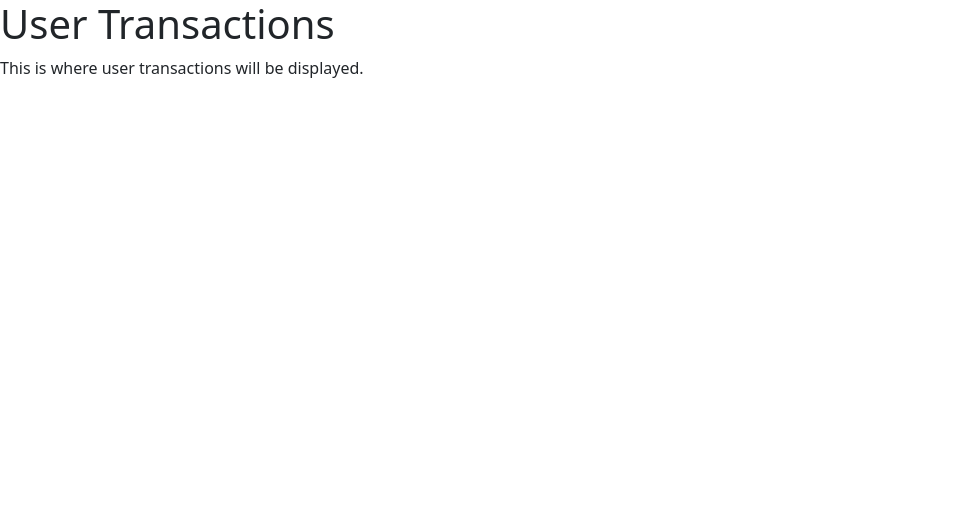
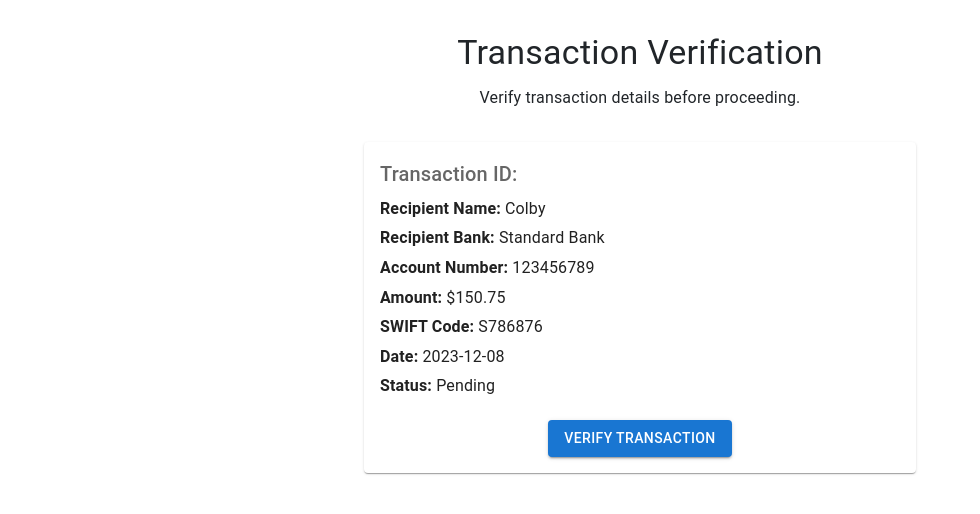
Before and after one commit to ST10061072/PaymentSystem, a React (Vite) app in the folder LOGIN_REGISTER/payment_app/: page /TransactionVerification in a window 1280 px wide. Shown: the top 514 px of the page, without its empty margins (0-980 px from the left). Built offline with nearby package versions, Linux system fonts and the light colour scheme.

Commit message:
Dashboard design

```diff
--- /dev/null
+++ b/LOGIN_REGISTER/payment_app/src/AllTransactions.jsx
@@ -0,0 +1,48 @@
+// AllTransactions.js
+import React, { useEffect, useState } from 'react';
+import { Container, Typography, Box, Card, CardContent } from '@mui/material';
+import axios from 'axios';
+
+const AllTransactions = () => {
+  const [transactions, setTransactions] = useState([]);
+
+  useEffect(() => {
+    const fetchTransactions = async () => {
+      try {
+        const token = localStorage.getItem('token');
+        const headers = { Authorization: `Bearer ${token}` };
+        const response = await axios.get('https://localhost:3000/transactions', { headers });
+        setTransactions(response.data);
+      } catch (error) {
+        console.error('Failed to fetch transactions:', error);
+      }
+    };
+
+    fetchTransactions();
+  }, []);
+
+  return (
+    <Container maxWidth="md" sx={{ mt: 4 }}>
+      <Box sx={{ textAlign: 'center', mb: 4 }}>
+        <Typography variant="h4" gutterBottom>
+          All Transactions
+        </Typography>
+      </Box>
+      {transactions.length > 0 ? (
+        transactions.map((transaction) => (
+          <Card key={transaction.id} sx={{ mb: 2 }}>
+            <CardContent>
+              <Typography variant="body1">
+                {transaction.recipientName} - ${transaction.amount} - Status: {transaction.status}
+              </Typography>
+            </CardContent>
+          </Card>
+        ))
+      ) : (
+        <Typography>No transactions found.</Typography>
+      )}
+    </Container>
+  );
+};
+
+export default AllTransactions;
--- a/LOGIN_REGISTER/payment_app/src/App.jsx
+++ b/LOGIN_REGISTER/payment_app/src/App.jsx
@@ -8,8 +8,8 @@ import CustomerDashboard from './components/CustomerDashboard';
 import Home from './Home';
 import EmployeeLogin from './EmployeeLogin';
 import EmployeeDashboard from './EmployeeDashboard';
-import UserTransactions from './TransactionVerification';
-
+import TransactionVerification from './TransactionVerification';
+import AllTransactions from './AllTransactions';
 function App() {
 
   return (
@@ -24,7 +24,8 @@ function App() {
           <Route path='/home' element={<Home />}></Route>
           <Route path='/employeeLogin' element={<EmployeeLogin />}></Route>
           <Route path='/employeeDashboard' element={<EmployeeDashboard/>} ></Route>
-          <Route path='/TransactionVerification' element={<UserTransactions/>} ></Route>
+          <Route path='/TransactionVerification' element={<TransactionVerification/>} ></Route>
+          <Route path='/allTransactions' element={<AllTransactions/>} ></Route>
       </Routes>
     </Router>
   )
--- a/LOGIN_REGISTER/payment_app/src/EmployeeDashboard.jsx
+++ b/LOGIN_REGISTER/payment_app/src/EmployeeDashboard.jsx
@@ -1,9 +1,18 @@
-import React, { useEffect, useCallback } from 'react';
+import React, { useEffect, useCallback, useState } from 'react';
 import { useNavigate } from 'react-router-dom';
-import { AppBar, Toolbar, Typography, Button, Container, Box } from '@mui/material';
+import { AppBar, Toolbar, Typography, Button, Container, Box, Card, CardContent, CardActions , Grid } from '@mui/material';
+import { blue, grey } from '@mui/material/colors';
 
 const EmployeeDashboard = () => {
   const navigate = useNavigate();
+
+  // Dummy data for pending transactions with additional details
+  const [pendingTransactions] = useState([
+    { recipientAccNumber: 2182798712, recipientName: 'Nyasha', amount: 150.75, Date: '01 January 2024', RecipientBank: 'StandardBank', swiftCode: '2378728' },
+    { recipientAccNumber: 2182798712, recipientName: 'Nabeel', amount: 300.00, Date: '01 January 2024', RecipientBank: 'StandardBank', swiftCode: '2378728' },
+    { recipientAccNumber: 2182798712, recipientName: 'Nabeel', amount: 300.00, Date: '01 January 2024', RecipientBank: 'StandardBank', swiftCode: '2378728' },
+    { recipientAccNumber: 2182798712, recipientName: 'Nabeel', amount: 300.00, Date: '01 January 2024', RecipientBank: 'StandardBank', swiftCode: '2378728' },
+  ]);
 
   // Handle logout, clear token, and redirect to login
   const handleLogout = useCallback(() => {
@@ -11,24 +20,24 @@ const EmployeeDashboard = () => {
     navigate('/employeeLogin', { replace: true });
   }, [navigate]);
 
-  // Navigate to user transactions only if a valid token exists
+  // Navigate to transaction verification page
   const handleViewTransactions = () => {
-    const token = localStorage.getItem('token');
-    if (token) {
-      navigate('/TransactionVerification');
-    } else {
-      handleLogout();
-    }
+    navigate(`/TransactionVerification/`);
   };
 
-  // Check for token on component mount; if no token, redirect to login
+  // Navigate to all transactions page
+  const handleViewAllTransactions = () => {
+    navigate(`/allTransactions`);
+  };
+
+  // Check for token if no token, redirect to login
   useEffect(() => {
     const token = localStorage.getItem('token');
     if (!token) {
       handleLogout();
     }
 
-    // Event listener to detect the back button press
+    // Event listener for the back button press
     const handlePopState = () => {
       handleLogout(); // Log out when back button is pressed
     };
@@ -43,7 +52,7 @@ const EmployeeDashboard = () => {
 
   return (
     <div>
-      <AppBar position="static">
+      <AppBar position="fixed" sx={{ bgcolor: blue[500] }}>
   <Toolbar>
     <Typography variant="h6" sx={{ flexGrow: 1 }}>
       Employee Dashboard
@@ -53,24 +62,64 @@ const EmployeeDashboard = () => {
     </Button>
   </Toolbar>
 </AppBar>
-      <Container maxWidth="sm" sx={{ mt: 4 }}>
-        <Box sx={{ textAlign: 'center', mt: 4 }}>
+<Container maxWidth="lg" sx={{ mt: 10, pb: 6 }}>
+
+        {/* Welcome Message Box */}
+        <Box sx={{ textAlign: 'center', mb: 4, p: 3, border: `1px solid ${blue[600]}`, borderRadius: 1, bgcolor: blue[50] }}>
           <Typography variant="h5" gutterBottom>
             Welcome to the Employee Dashboard
           </Typography>
-          <Typography variant="body1" gutterBottom>
-            Here you can view user transactions and perform administrative tasks.
+          <Typography variant="body1">
+            Review and manage user transactions below.
           </Typography>
-          {/* Button to navigate to user transactions only if token exists */}
+        </Box>
+
+        <Box sx={{ display: 'flex', justifyContent: 'space-between', alignItems: 'center', mb: 4 }}>
+          <Typography variant="h6" color="text.secondary">
+            Pending Transactions
+          </Typography>
           <Button
             variant="contained"
             color="primary"
-            onClick={handleViewTransactions}
-            sx={{ mt: 2 }}
+            onClick={handleViewAllTransactions}
           >
-            View User Transactions
+            View All Transactions
           </Button>
         </Box>
+
+        {/* Display transaction cards in 2s */}
+        <Grid container spacing={4} justifyContent="center">
+          {pendingTransactions.length > 0 ? (
+            pendingTransactions.map((transaction, index) => (
+              <Grid item xs={12} md={6} key={index}>
+                <Card sx={{ bgcolor: blue[50], borderColor: blue[500], borderWidth: 1, borderStyle: 'solid', p: 3, borderRadius: 1, boxShadow: 3 }}>
+                  <CardContent>
+                    {/* Boxed transaction data */}
+                    <Box sx={{ border: `1px solid ${grey[400]}`, p: 2, borderRadius: 1, bgcolor: blue[100] }}>
+                      <Typography variant="body1" sx={{ mb: 3 }}><strong>Recipient:</strong> {transaction.recipientName}</Typography>  {/* Added extra spacing here */}
+                      <Typography variant="body2" color="text.secondary" sx={{ mb: 2 }}><strong>Account Number:</strong> {transaction.recipientAccNumber}</Typography>
+                      <Typography variant="body2" color="text.secondary" sx={{ mb: 2 }}><strong>Amount:</strong> ${transaction.amount}</Typography>
+                      <Typography variant="body2" color="text.secondary" sx={{ mb: 2 }}><strong>Date:</strong> {transaction.Date}</Typography>
+                      <Typography variant="body2" color="text.secondary" sx={{ mb: 2 }}><strong>Bank:</strong> {transaction.RecipientBank}</Typography>
+                      <Typography variant="body2" color="text.secondary"><strong>SWIFT Code:</strong> {transaction.swiftCode}</Typography>
+                    </Box>
+                  </CardContent>
+                  <CardActions sx={{ justifyContent: 'flex-end' }}>
+                    <Button
+                      variant="contained"
+                      color="primary"
+                      onClick={() => handleViewTransactions(index)}
+                    >
+                      Verify
+                    </Button>
+                  </CardActions>
+                </Card>
+              </Grid>
+            ))
+          ) : (
+            <Typography>No pending transactions.</Typography>
+          )}
+        </Grid>
       </Container>
     </div>
   );
--- a/LOGIN_REGISTER/payment_app/src/TransactionVerification.jsx
+++ b/LOGIN_REGISTER/payment_app/src/TransactionVerification.jsx
@@ -1,12 +1,78 @@
 import React from 'react';
+import { Container, Typography, Box, Card, CardContent, Button } from '@mui/material';
+import { useNavigate, useParams } from 'react-router-dom';
 
-const UserTransactions = () => {
-    return (
-        <div className='userTransactions'>
-            <h1>User Transactions</h1>
-            <p>This is where user transactions will be displayed.</p>
-        </div>
-    );
+const TransactionVerification = () => {
+  const navigate = useNavigate();
+  const { transactionId } = useParams(); // Capture the transaction ID from the URL
+
+  // Dummy data to simulate transaction details
+  const dummyTransaction = {
+    id: transactionId,
+    recipientName: "Colby",
+    recipientBank: "Standard Bank",
+    recipientAccountNumber: "123456789",
+    amount: 150.75,
+    swiftCode: "S786876",
+    date: "2023-12-08",
+    status: "Pending"
+  };
+
+  // Simulate verification action
+  const handleVerifyTransaction = () => {
+    alert("Transaction verified successfully!");
+    navigate('/employeeDashboard'); // Navigate back to the dashboard after verification
+  };
+
+  return (
+    <Container maxWidth="sm" sx={{ mt: 4 }}>
+      <Box textAlign="center" mb={4}>
+        <Typography variant="h4" gutterBottom>
+          Transaction Verification
+        </Typography>
+        <Typography variant="body1">
+          Verify transaction details before proceeding.
+        </Typography>
+      </Box>
+      <Card>
+        <CardContent>
+          <Typography variant="h6" color="text.secondary" gutterBottom>
+            Transaction ID: {dummyTransaction.id}
+          </Typography>
+          <Typography variant="body1" gutterBottom>
+            <strong>Recipient Name:</strong> {dummyTransaction.recipientName}
+          </Typography>
+          <Typography variant="body1" gutterBottom>
+            <strong>Recipient Bank:</strong> {dummyTransaction.recipientBank}
+          </Typography>
+          <Typography variant="body1" gutterBottom>
+            <strong>Account Number:</strong> {dummyTransaction.recipientAccountNumber}
+          </Typography>
+          <Typography variant="body1" gutterBottom>
+            <strong>Amount:</strong> ${dummyTransaction.amount}
+          </Typography>
+          <Typography variant="body1" gutterBottom>
+            <strong>SWIFT Code:</strong> {dummyTransaction.swiftCode}
+          </Typography>
+          <Typography variant="body1" gutterBottom>
+            <strong>Date:</strong> {dummyTransaction.date}
+          </Typography>
+          <Typography variant="body1" gutterBottom>
+            <strong>Status:</strong> {dummyTransaction.status}
+          </Typography>
+        </CardContent>
+        <Box textAlign="center" mb={2}>
+          <Button
+            variant="contained"
+            color="primary"
+            onClick={handleVerifyTransaction}
+          >
+            Verify Transaction
+          </Button>
+        </Box>
+      </Card>
+    </Container>
+  );
 };
 
-export default UserTransactions;
+export default TransactionVerification;
```
Also changed, not shown: 1 other file (tests, documents, lock files or other folders). Lines whose indentation alone changed are shown as unchanged.
